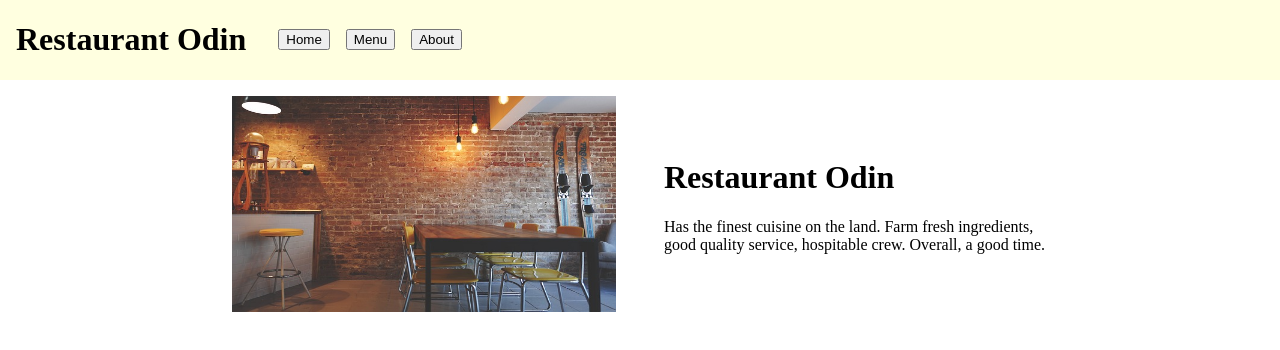
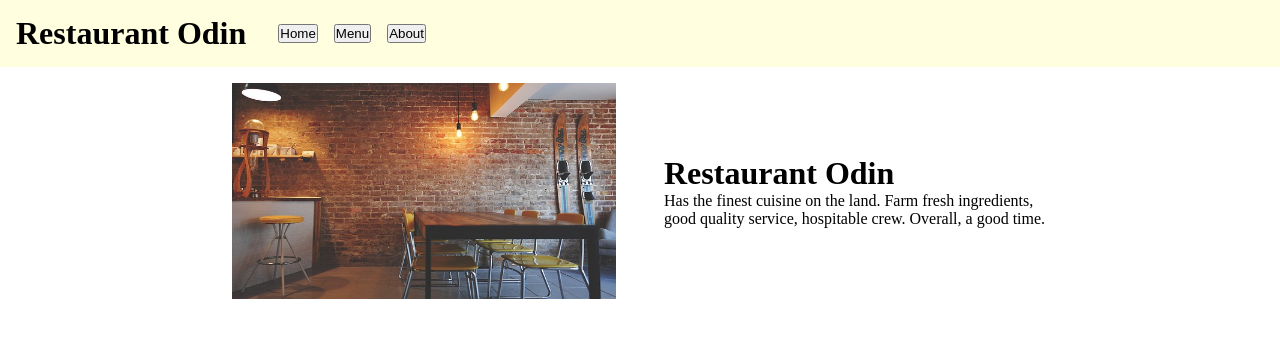
Before and after one commit to CrispDeserving/restaurant-odin, a website built with webpack: page src/index.html in a window 1280 px wide. Built offline with nearby package versions, Linux system fonts and the light colour scheme.

Commit message:
Add default styling

```diff
--- a/src/index.html
+++ b/src/index.html
@@ -5,11 +5,15 @@
 	<meta charset="UTF-8">
 	<meta name="viewport" content="width=device-width, initial-scale=1">
 	<title>Restaurant Odin</title>
+	<style>
+		* {
+			margin: 0;
+			padding: 0;
+		}
+	</style>
 </head>
 
 <body style="
-	padding: 0;
-	margin: 0;
 	width: 100vw;
 	height: 100vh;
 ">
@@ -17,7 +21,7 @@
 		display: flex;
 		align-items: center;
 		gap: 2rem;
-		padding: 0 1rem;
+		padding: 0.5rem 1rem;
 		background-color: lightyellow;
 	">
 		<h1>Restaurant Odin</h1>
```
